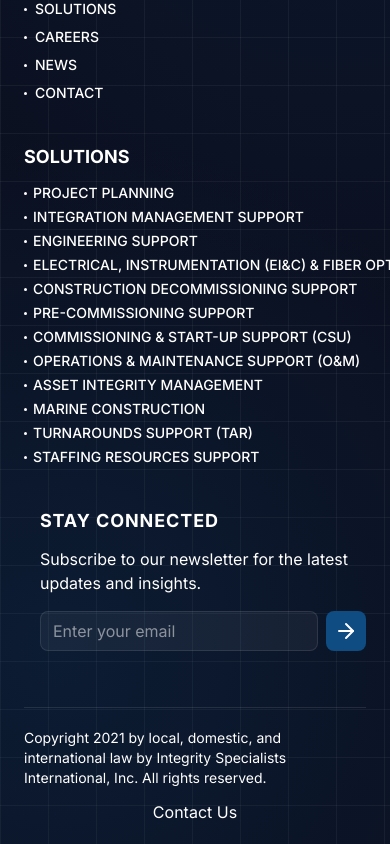
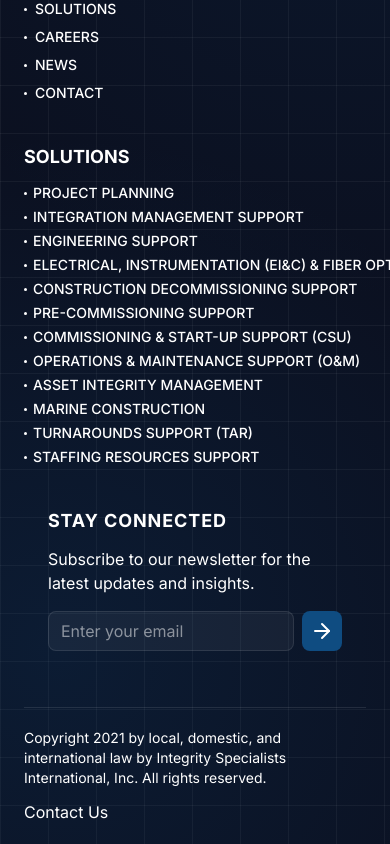
Before and after one commit to Muhammadkashifsaeed/System, a Next.js app: page / in a window 390 px wide. Shown: the part 8612-9456 px from the top of the page. Built offline with nearby package versions, Linux system fonts and the light colour scheme.

Commit message:
fix: improve mobile and tablet responsiveness across Header, Footer, PowerIndustries, and SolutionImage

```diff
--- a/src/components/Footer.tsx
+++ b/src/components/Footer.tsx
@@ -89,14 +89,14 @@ export default function Footer() {
             </ul>
           </motion.div>
 
-          {/* Newsletter */}
-          <motion.div custom={3} initial="hidden" whileInView="visible" viewport={{ once: true }} variants={fadeUp} className="lg:col-span-3">
-            <h3 className="text-lg font-bold tracking-wider text-white pl-4">STAY CONNECTED</h3>
-            <p className="mt-3 text-base text-white pl-4">
-              Subscribe to our newsletter for the latest updates and insights.
-            </p>
+           {/* Newsletter */}
+           <motion.div custom={3} initial="hidden" whileInView="visible" viewport={{ once: true }} variants={fadeUp} className="lg:col-span-3">
+             <h3 className="text-lg font-bold tracking-wider text-white px-6 sm:px-8 lg:px-12">STAY CONNECTED</h3>
+             <p className="mt-3 text-base text-white px-6 sm:px-8 lg:px-12">
+               Subscribe to our newsletter for the latest updates and insights.
+             </p>
 
-             <form onSubmit={handleSubmit} className="mt-4 pl-4">
+              <form onSubmit={handleSubmit} className="mt-4 px-6 sm:px-8 lg:px-12">
                <div className="flex gap-2">
                  <div className="flex-1">
                    <label htmlFor="newsletter-email" className="sr-only">Email</label>
@@ -126,7 +126,7 @@ export default function Footer() {
 
         {/* Bottom Bar */}
         <div className="border-t border-white/10 py-5">
-          <div className="flex flex-col items-center justify-center gap-3">
+          <div className="flex flex-col md:flex-row md:items-center md:justify-between gap-3">
             <p className="text-sm text-white">
               Copyright 2021 by local, domestic, and international law by Integrity Specialists International, Inc. All rights reserved.
             </p>
--- a/src/components/Header.tsx
+++ b/src/components/Header.tsx
@@ -27,9 +27,9 @@ function NavLink({ item }: { item: NavItem }) {
             <ChevronDown className="h-4 w-4 transition-transform duration-200 group-hover:rotate-180" />
           </div>
 
-          <div
-            className="absolute left-1/2 top-full z-50 w-[640px] -translate-x-1/2 pt-3 opacity-0 invisible translate-y-1 group-hover:opacity-100 group-hover:visible group-hover:translate-y-0 transition-all duration-200"
-          >
+           <div
+             className="absolute left-1/2 top-full z-50 w-[min(95vw,640px)] -translate-x-1/2 pt-3 opacity-0 invisible translate-y-1 group-hover:opacity-100 group-hover:visible group-hover:translate-y-0 transition-all duration-200"
+           >
                <div className="rounded-2xl border border-gray-100 bg-white p-2 shadow-2xl premium-shadow">
                  <Link
                    href="/solutions"
--- a/src/components/PowerIndustries.tsx
+++ b/src/components/PowerIndustries.tsx
@@ -34,7 +34,7 @@ export default function PowerIndustries() {
               alt={item.title}
               fill
               quality={100}
-              sizes="(max-width: 640px) 33vw, (max-width: 1024px) 50vw, 25vw"
+              sizes="(max-width: 640px) 33vw, (max-width: 1024px) 33vw, 25vw"
               className="object-cover transition-transform duration-500 ease-out group-hover:scale-110"
             />
             <div className="absolute inset-0 bg-gradient-to-t from-dark/80 via-dark/40 to-transparent" />
--- a/src/components/SolutionImage.tsx
+++ b/src/components/SolutionImage.tsx
@@ -10,7 +10,7 @@ interface SolutionImageProps {
 export default function SolutionImage({ src, alt }: SolutionImageProps) {
   return (
     <div className="w-full max-w-2xl xl:max-w-[800px] mx-auto">
-      <div className="relative aspect-[3/4] w-full rounded-2xl overflow-hidden premium-shadow border border-gray-100">
+      <div className="relative aspect-[3/4] sm:aspect-[4/3] w-full rounded-2xl overflow-hidden premium-shadow border border-gray-100">
         <Image
           src={src}
           alt={alt}
```
